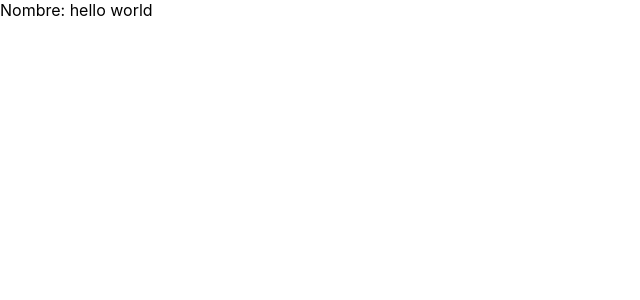
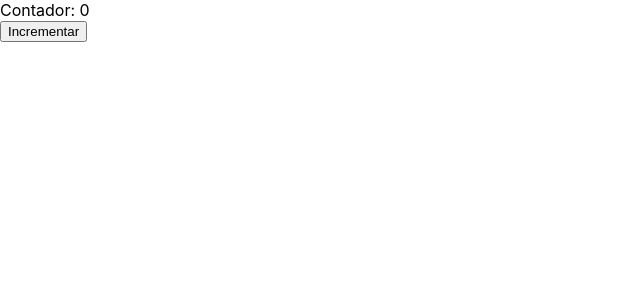
Before and after one commit to 51p50x/functional-components, a React (Create React App) app: page / in a window 1280 px wide. Shown: the top 300 px of the page, without its empty margins (0-640 px from the left). Built offline with nearby package versions, Linux system fonts and the light colour scheme.

Commit message:
sc2: created a basic use of useState hook

```diff
--- a/src/App.js
+++ b/src/App.js
@@ -1,18 +1,17 @@
-const impura = () => new Date().toLocaleString()
-console.log(impura())
+import {useState} from 'react'
 
-const MiComponente = ({miProp}) =>{
-  return(
-    <div>
-      Nombre: {miProp}
-    </div>
-  )
-}
-
-const App = () =>{
-  return(
-    <MiComponente miProp = {'hello world'} />
-  )
+//hooks rules, don't call a hook inside a loop or a flow control structure
+//hooks rules, just call a hook in 2 parts: in react component and custom hooks
+//hooks rules, when creating a custom it always start with 'hook use'
+const App = () => {
+    const [contador, setContador] = useState(0)
+    return(
+        <div>
+            Contador: {contador}
+            <br/>
+            <button onClick={()=>setContador(contador + 1)}>Incrementar</button>
+        </div>
+    )
 }
 
 export default App
```
Also changed, not shown: src/intro-app.js (added, +18 -0 lines).
